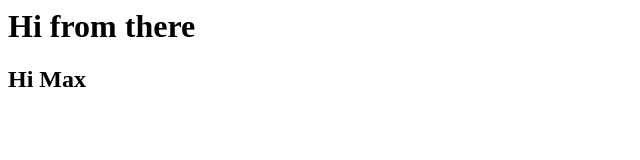
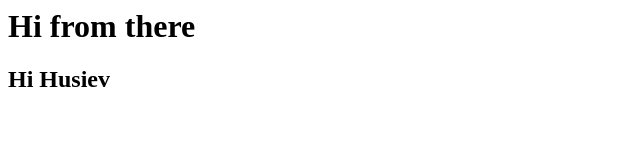
Before and after one commit to JobyKK/JobyKK.github.io, a plain HTML site: page index.html in a window 1280 px wide. Shown: the full height of the page, 0-640 px from the left. Drawn offline with Linux system fonts and the light colour scheme.

Commit message:
Update index.html

```diff
--- a/index.html
+++ b/index.html
@@ -1,2 +1,2 @@
 <h1>Hi from there</h1>
-<h2>Hi Max</h2>
+<h2>Hi Husiev</h2>
```
